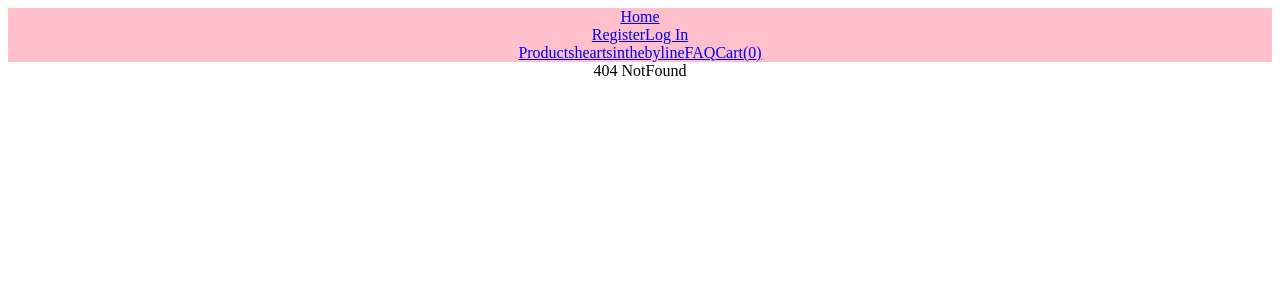
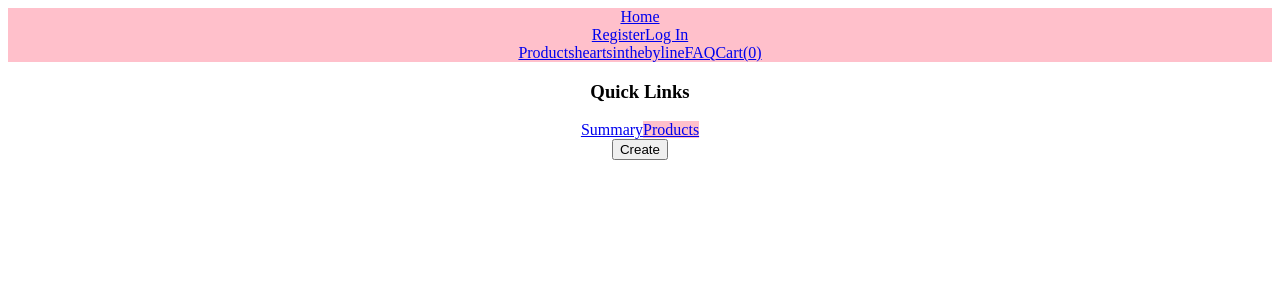
Before and after one commit to aliciahetrick/heartsinthebyline, a React (Create React App) app in the folder frontend/: page /admin/products in a window 1280 px wide. Before the commit this address had no page. Shown: the top 300 px of the page. Built offline with nearby package versions, Linux system fonts and the light colour scheme.

Commit message:
Added admin dashboard components and routes

```diff
--- a/frontend/src/App.css
+++ b/frontend/src/App.css
@@ -36,3 +36,11 @@
     transform: rotate(360deg);
   }
 }
+
+.link-active {
+  background-color: pink;
+}
+
+.link-inactive {
+  background-color: white;
+}
--- a/frontend/src/App.js
+++ b/frontend/src/App.js
@@ -12,6 +12,11 @@ import Register from "./components/auth/Register";
 import Login from "./components/auth/Login";
 import CheckoutSuccess from "./components/CheckoutSuccess";
 
+import AdminDashboard from "./components/admin/AdminDashboard";
+import AdminProducts from "./components/admin/AdminProducts";
+import AdminSummary from "./components/admin/AdminSummary";
+import CreateProduct from "./components/admin/CreateProduct";
+
 function App() {
   return (
     <div className="App">
@@ -24,6 +29,12 @@ function App() {
           <Route exact path="/checkout-success" element={<CheckoutSuccess />} />
           <Route exact path="/register" element={<Register />} />
           <Route exact path="/login" element={<Login />} />
+          <Route path="/admin" element={<AdminDashboard />}>
+            <Route path="summary" element={<AdminSummary />} />
+            <Route path="products" element={<AdminProducts />}>
+              <Route path="create" element={<CreateProduct />} />
+            </Route>
+          </Route>
           <Route exact path="/" element={<Home />} />
           <Route path="*" element={<NotFound />} />
         </Routes>
--- a/frontend/src/components/Navbar.jsx
+++ b/frontend/src/components/Navbar.jsx
@@ -12,6 +12,10 @@ const Navbar = () => {
       <Link to="/">Home</Link>
       {/* <Link to="/register">Register</Link> */}
       {auth._id ? (
+        <>
+          <div>
+            <Link to="/admin/summary">Admin</Link>
+          </div>
           <div
             onClick={() => {
               dispatch(logoutUser(null));
@@ -19,6 +23,7 @@ const Navbar = () => {
           >
             <Link to="/">Log Out</Link>
           </div>
+        </>
       ) : (
         <div>
           <Link to="/register">Register</Link>
--- /dev/null
+++ b/frontend/src/components/admin/AdminDashboard.jsx
@@ -0,0 +1,32 @@
+import { NavLink, Outlet } from "react-router-dom";
+
+const AdminDashboard = () => {
+  return (
+    <>
+      <div>
+        <h3>Quick Links</h3>
+        <NavLink
+          to="/admin/summary"
+          className={({ isActive }) =>
+            isActive ? "link-active" : "link-inactive"
+          }
+        >
+          Summary
+        </NavLink>
+        <NavLink
+          to="/admin/products"
+          className={({ isActive }) =>
+            isActive ? "link-active" : "link-inactive"
+          }
+        >
+          Products
+        </NavLink>
+      </div>
+      <div>
+        <Outlet />
+      </div>
+    </>
+  );
+};
+
+export default AdminDashboard;
--- /dev/null
+++ b/frontend/src/components/admin/AdminProducts.jsx
@@ -0,0 +1,13 @@
+import { Outlet, useNavigate } from "react-router-dom";
+
+const AdminProducts = () => {
+  const navigate = useNavigate();
+  return (
+    <>
+      <button onClick={() => navigate("/admin/products/create")}>Create</button>
+      <Outlet />
+    </>
+  );
+};
+
+export default AdminProducts;
--- /dev/null
+++ b/frontend/src/components/admin/AdminSummary.jsx
@@ -0,0 +1,5 @@
+const AdminSummary = () => {
+  return <>this is a page</>;
+};
+
+export default AdminSummary;
--- /dev/null
+++ b/frontend/src/components/admin/CreateProduct.jsx
@@ -0,0 +1,5 @@
+const CreateProduct = () => {
+  return <>a creation</>;
+};
+
+export default CreateProduct;
```
Lines whose indentation alone changed are shown as unchanged.
